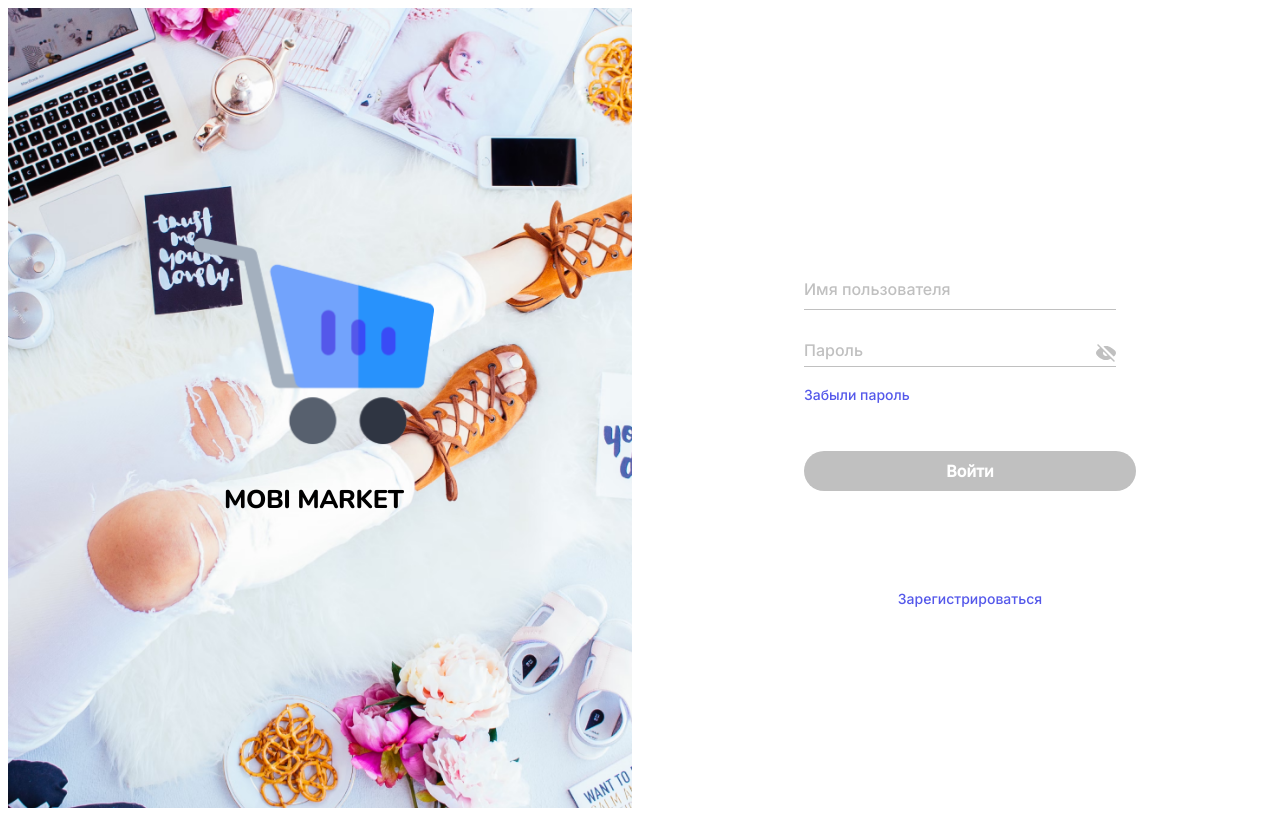
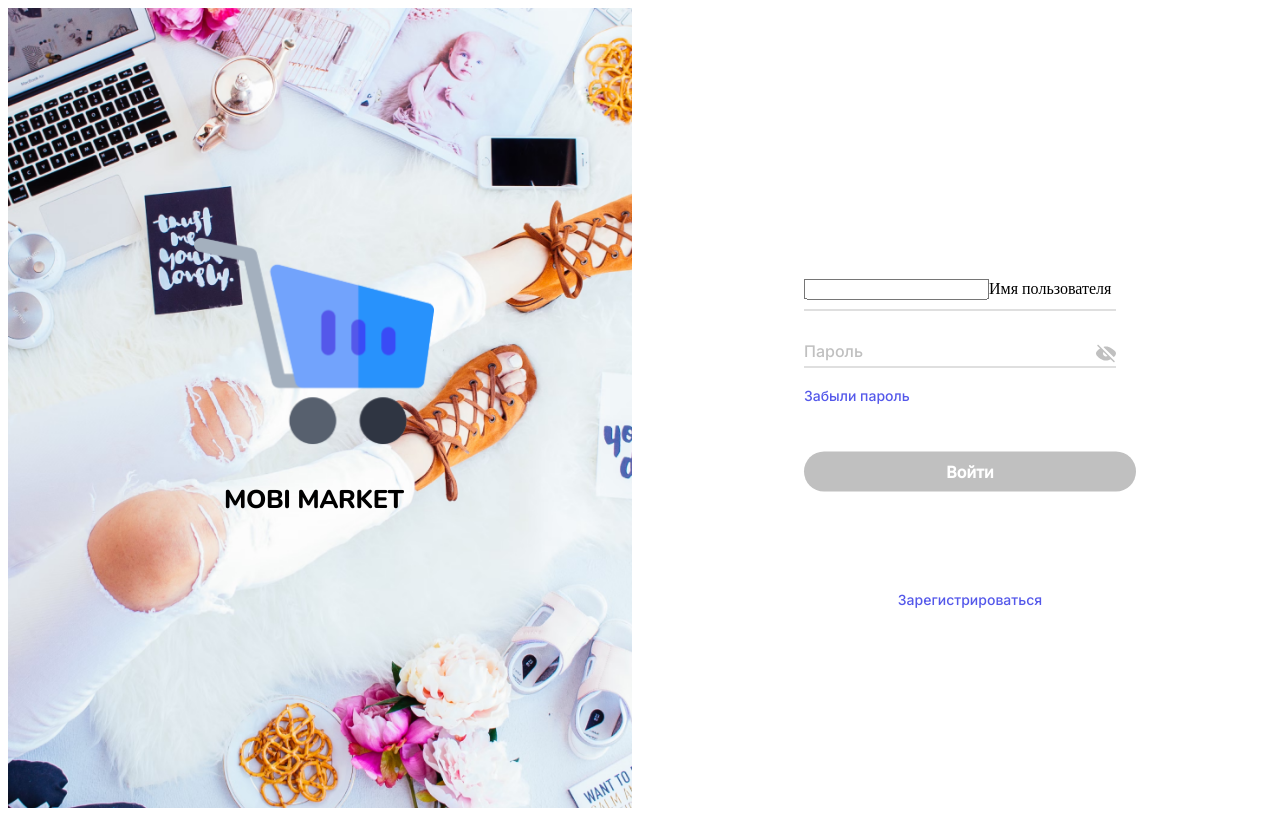
Before and after one commit to aqbotash/NeobookChanllenge-MobiMarketFrontEnd, a Next.js app in the folder mobi-market/: page /login in a window 1280 px wide. Built offline with nearby package versions, Linux system fonts and the light colour scheme.

Commit message:
day 9 prepared profile page

```diff
--- a/mobi-market/components/Input.jsx
+++ b/mobi-market/components/Input.jsx
@@ -1,13 +1,18 @@
 import React from 'react'
 
 function Input() {
+  const customField={
+
+  }
   return (
         <div>
           <div style={{width: '100%', height: '100%', paddingTop: 10, paddingBottom: 10,
           borderBottom: '0.50px #C0C0C0 solid', justifyContent: 'flex-start', alignItems: 'center',
           gap: 10, display: 'inline-flex', marginBottom:'24px'}}>
-            <div style={{flex: '1 1 0', color: '#C0C0C0', fontSize: 16, fontFamily: 'Inter',
-            fontWeight: '400', wordWrap: 'break-word'}}>Имя пользователя</div>
+              <label class="custom-field">
+                <input type="email"/>
+                <span class="placeholder">Имя пользователя</span>
+              </label>
           </div>
         </div>
   )
```
